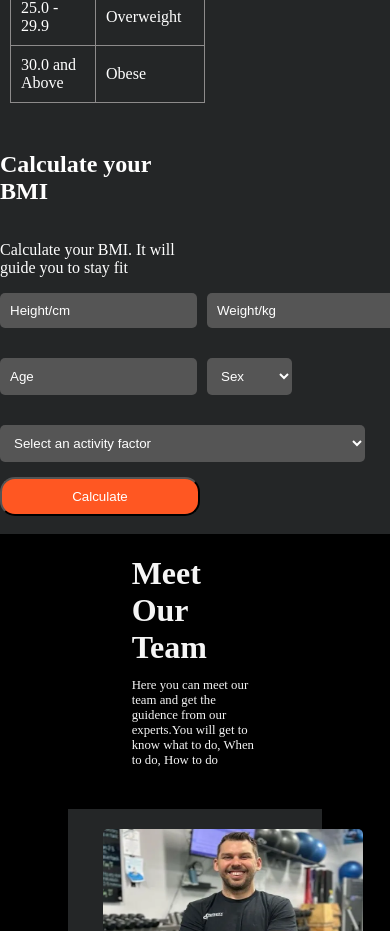
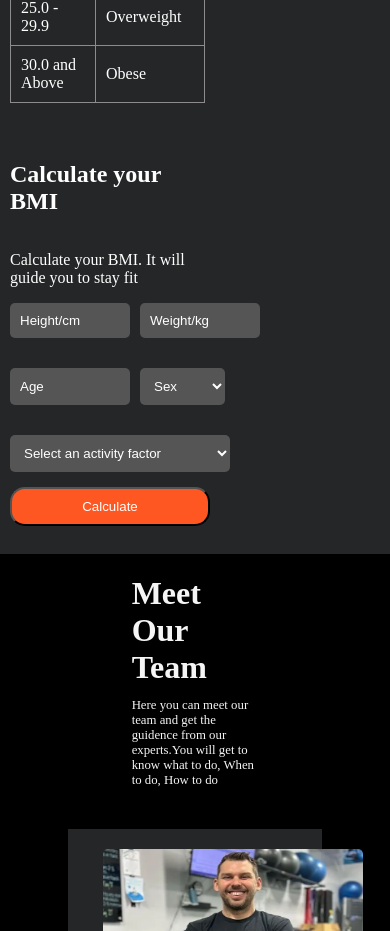
Before and after one commit to AkashSaha01/Fitness_Club, a plain HTML site: page index.html in a window 390 px wide. Shown: the part 2260-3191 px from the top of the page. Drawn offline with Linux system fonts and the light colour scheme.

Commit message:
responsive

```diff
--- a/index.html
+++ b/index.html
@@ -191,9 +191,11 @@
               </select>
             </div>
             <select>
+              <div class="mobile-select">
               <option value="">Select an activity factor</option>
               <option value="hardwoek">Hardwork</option>
               <option value="light">Light Work</option>
+            </div>
             </select>
             <button type="submit">Calculate</button>
           </form>
--- a/styles/style.css
+++ b/styles/style.css
@@ -603,6 +603,30 @@
     border-collapse: collapse;
     padding-bottom: 20px;
   }
+  .bmi-right {
+    width: 50%;
+    margin: 10px;
+    display: flex;
+    flex-direction: column;
+    justify-content: left;
+  }
+  .input-row {
+    color: #fff;
+    display: flex;
+    justify-content: space-between;
+    margin-bottom: 15px;
+    gap: 10px;
+    width: 48%;
+  }
+  .bmi-right form select {
+    width: 220px;
+  }
+  .input-row input,
+  .input-row select {
+    width: 100px;
+    color: #fff;
+  }
+
   .get-body-Shape-left-third {
     margin-left: 25px;
     display: flex;
```
